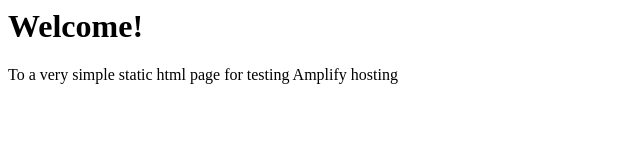
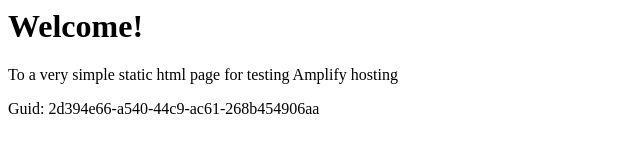
Before and after one commit to aws-aemilia-gru/Github-PR-Commit-Integration-Test-DoNotTouch-Gith-OKSLNVO2-v1-prod-sa-east-1, a website: page src/index.html in a window 1280 px wide. Shown: the whole page, without its empty margins (0-640 px from the left). Drawn offline with Linux system fonts and the light colour scheme.

Commit message:
commit from integ tests

```diff
--- a/src/index.html
+++ b/src/index.html
@@ -1,3 +1,5 @@
+
+
 <html lang="en">
 
 <head>
@@ -10,6 +12,6 @@
 <body>
     <h1>Welcome!</h1>
     <p>To a very simple static html page for testing Amplify hosting</p>
-</body>
+    <p>Guid: 2d394e66-a540-44c9-ac61-268b454906aa</p></body>
 
 </html>
```
